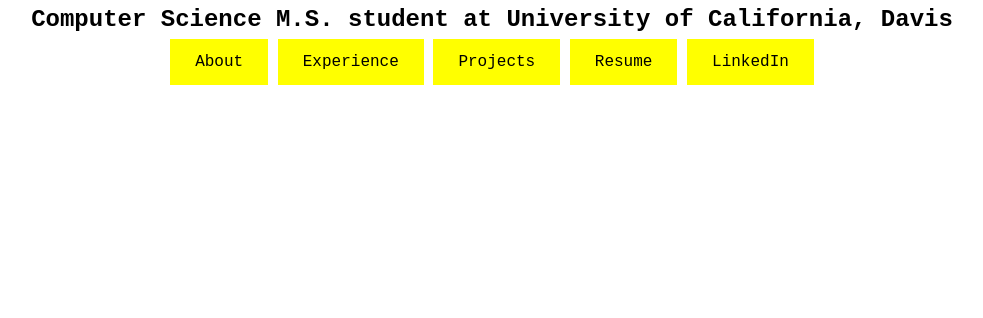
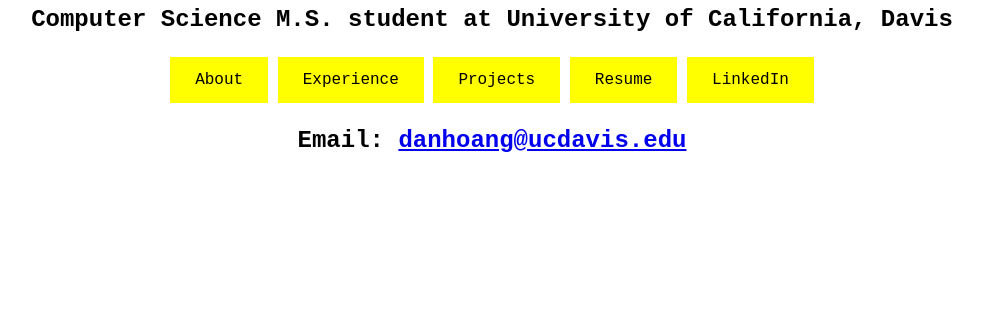
Before and after one commit to dabhoang/dabhoang.github.io, a plain HTML site: page index.html in a window 1280 px wide. Shown: the part 482-800 px from the top of the page, without its empty margins (148-1131 px from the left). Drawn offline with Linux system fonts and the light colour scheme.

Commit message:
added email

```diff
--- a/index.html
+++ b/index.html
@@ -6,7 +6,7 @@
 
 <h1 class = "center">Dan Hoang</h1>
 <h2 class = "center">Computer Science M.S. student at University of California, Davis</h2>
-
+<br>
 <div class = "center" >
 	<a href="about.html" id = "nav">About</a>
 	<a href="experience.html" id = "nav">Experience</a>
@@ -14,3 +14,6 @@
 	<a href="DanHoang_2020Grad.pdf" id = "nav">Resume</a>
 	<a href="https://www.linkedin.com/in/dabhoang/" id = "nav">LinkedIn</a>
 </div>
+
+<br>
+<h2 class = "center">Email: <a href="mailto:danhoang@ucdavis.edu">danhoang@ucdavis.edu</a></h2>
```
